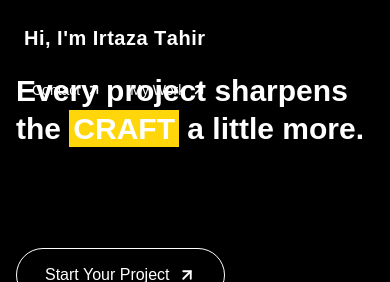
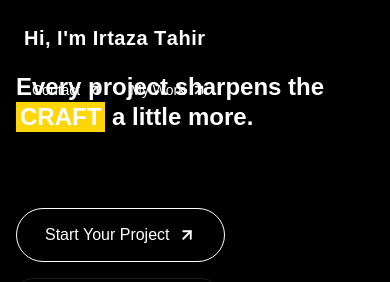
Before and after one commit to malikirtaza2003-lgtm/irtaza-portfolio, a Next.js app: page / in a window 390 px wide. Shown: the top 282 px of the page. Built offline with nearby package versions, Linux system fonts and the light colour scheme; grey boxes are pictures that could not be loaded; a web font is replaced by a local one.

Commit message:
fix: reduce tagline font size on mobile to prevent button overlap

```diff
--- a/src/components/ui/TaglineRotator.tsx
+++ b/src/components/ui/TaglineRotator.tsx
@@ -25,7 +25,7 @@ export default function TaglineRotator() {
   const current = taglines[index];
 
   return (
-    <div className="relative min-h-[160px] max-w-[420px]" ref={containerRef}>
+    <div className="relative min-h-[120px] md:min-h-[160px] max-w-[420px]" ref={containerRef}>
       <AnimatePresence mode="wait">
         <motion.div
           key={index}
@@ -33,7 +33,7 @@ export default function TaglineRotator() {
           animate={{ opacity: 1, y: 0 }}
           exit={{ opacity: 0, y: -20 }}
           transition={{ duration: 0.5, ease: "easeOut" }}
-          className="text-3xl md:text-4xl font-bold text-white leading-tight"
+          className="text-2xl md:text-4xl font-bold text-white leading-tight"
         >
           {current.text}
           <span className="relative inline-block">
```
